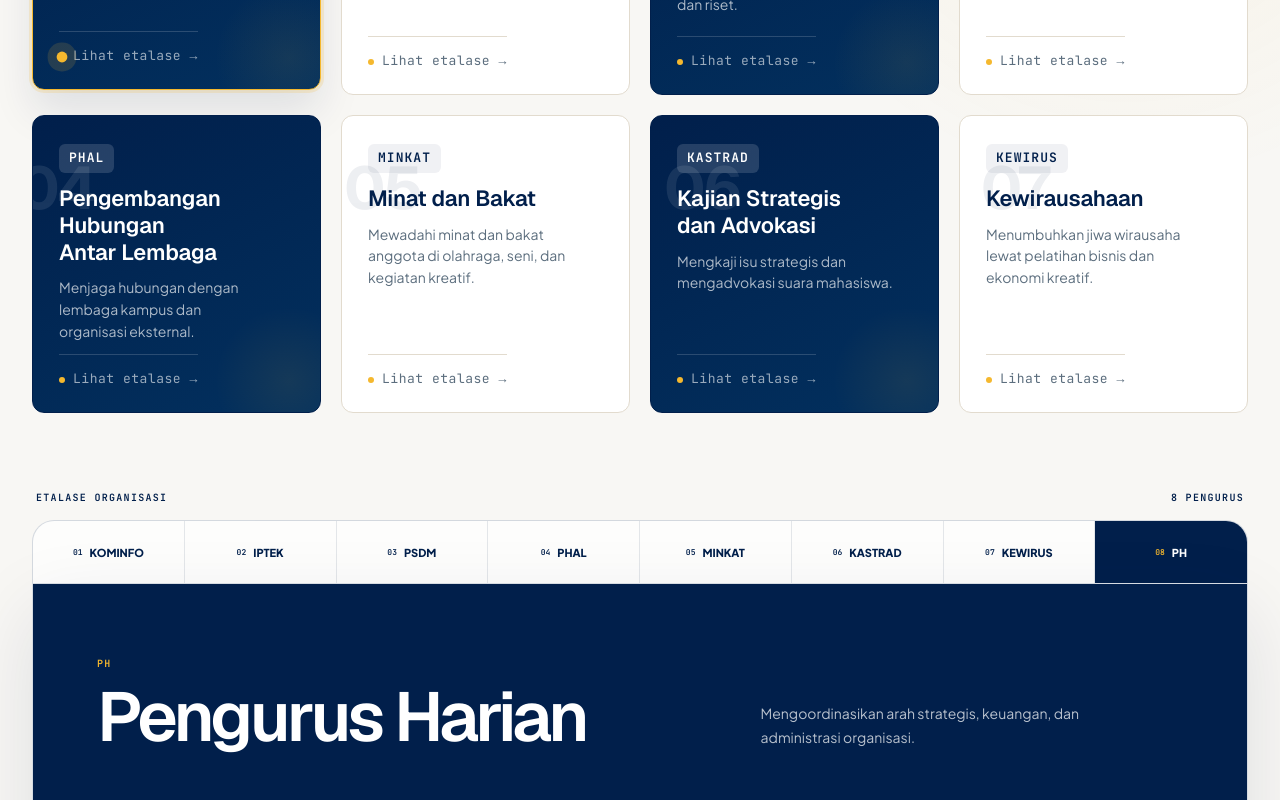
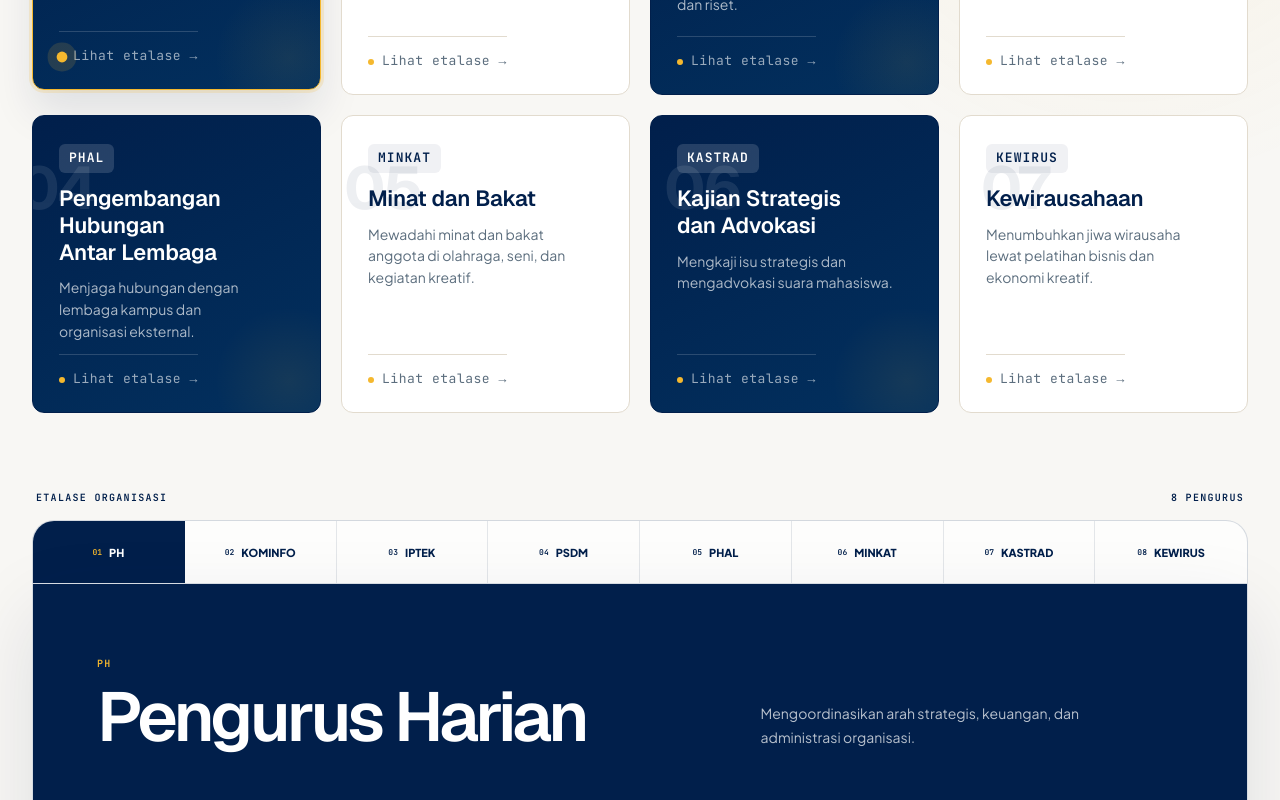
Before and after one commit to HMTE-SV/WEBSITE-HMTE, a Next.js app: page / in a window 1280 px wide. Shown: the part 11200-12000 px from the top of the page. Built offline with nearby package versions, Linux system fonts and the light colour scheme; no server answers; the database is empty.

Commit message:
fix(landing): tighten carousel and division switching

```diff
--- a/src/components/site/LeadershipDirectory.tsx
+++ b/src/components/site/LeadershipDirectory.tsx
@@ -40,6 +40,10 @@ export function LeadershipDirectory({
   const division = divisionsByCode[selectedDivision]
   const members = leadersByDivision[selectedDivision] ?? []
   const programs = programsByDivision[selectedDivision] ?? []
+  const executive = divisions.find((item) => item.code === 'PH')
+  const orderedDivisions = executive
+    ? [executive, ...divisions.filter((item) => item.code !== 'PH')]
+    : divisions
 
   return (
     <div className="org-showcase-shell" id="division-showcase">
@@ -49,7 +53,7 @@ export function LeadershipDirectory({
       </div>
 
       <div className="org-switcher" aria-label="Pilih divisi dari etalase">
-        {divisions.map((item) => (
+        {orderedDivisions.map((item, index) => (
           <button
             type="button"
             className={item.code === selectedDivision ? 'is-active' : undefined}
@@ -57,7 +61,7 @@ export function LeadershipDirectory({
             onClick={() => selectDivision(item.code)}
             aria-pressed={item.code === selectedDivision}
           >
-            <span>{String(item.order).padStart(2, '0')}</span>
+            <span>{String(index + 1).padStart(2, '0')}</span>
             {item.shortName}
           </button>
         ))}
--- a/src/components/site/NewsAgenda.tsx
+++ b/src/components/site/NewsAgenda.tsx
@@ -62,16 +62,30 @@ export function NewsAgenda() {
     const track = trackRef.current
     if (!track) return
 
-    const maxScroll = Math.max(track.scrollWidth - track.clientWidth, 1)
-    const progress = Math.min(Math.max(track.scrollLeft / maxScroll, 0), 1)
-    setActiveIndex(Math.round(progress * (articles.length - 1)))
+    const cards = Array.from(track.children) as HTMLElement[]
+    const trackCenter = track.getBoundingClientRect().left + track.clientWidth / 2
+    const closestIndex = cards.reduce((bestIndex, card, index) => {
+      const bounds = card.getBoundingClientRect()
+      const distance = Math.abs(bounds.left + bounds.width / 2 - trackCenter)
+      const bestBounds = cards[bestIndex].getBoundingClientRect()
+      const bestDistance = Math.abs(bestBounds.left + bestBounds.width / 2 - trackCenter)
+      return distance < bestDistance ? index : bestIndex
+    }, 0)
+
+    setActiveIndex(closestIndex)
   }
 
   function nudgeTrack(direction: -1 | 1) {
     const track = trackRef.current
     if (!track) return
 
-    track.scrollBy({ left: direction * Math.min(track.clientWidth * 0.72, 760), behavior: 'smooth' })
+    const cards = Array.from(track.children) as HTMLElement[]
+    const nextIndex = Math.min(Math.max(activeIndex + direction, 0), cards.length - 1)
+    const trackBounds = track.getBoundingClientRect()
+    const cardBounds = cards[nextIndex].getBoundingClientRect()
+    const targetLeft = track.scrollLeft + cardBounds.left - trackBounds.left
+
+    track.scrollTo({ left: targetLeft, behavior: 'smooth' })
   }
 
   function handlePointerDown(event: ReactPointerEvent<HTMLDivElement>) {
```
